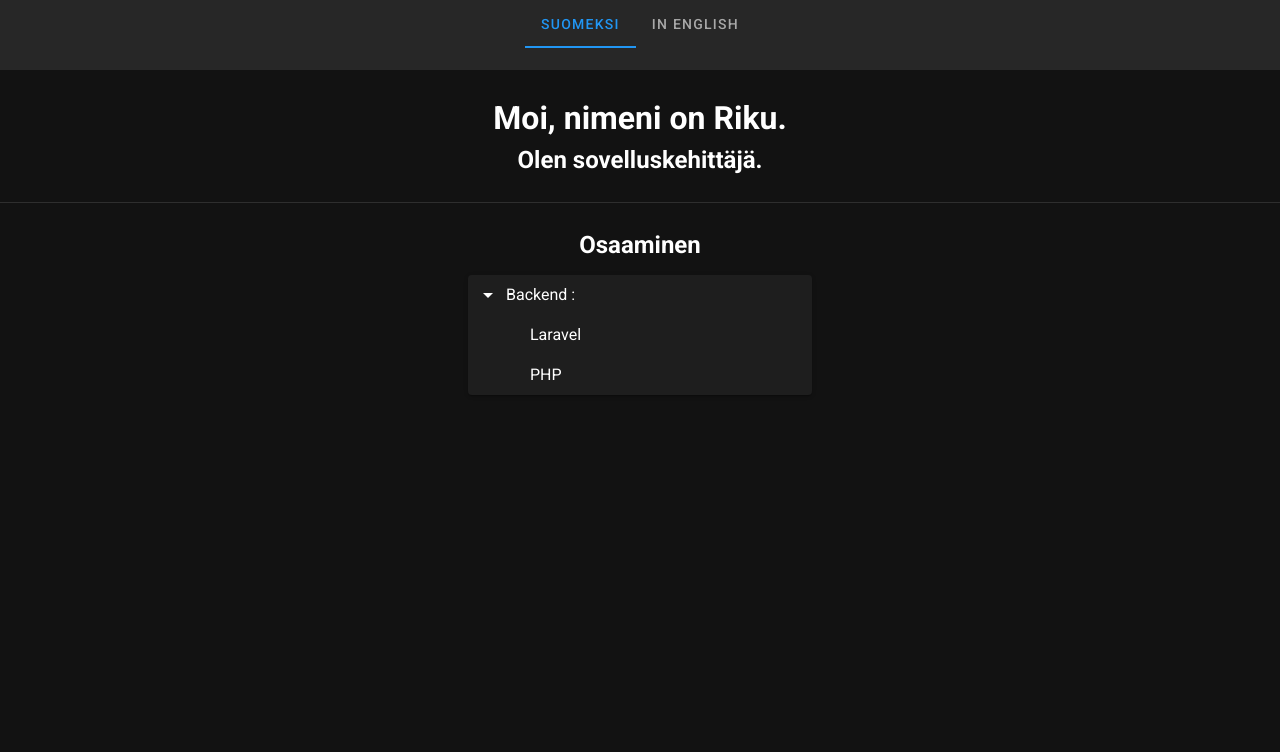
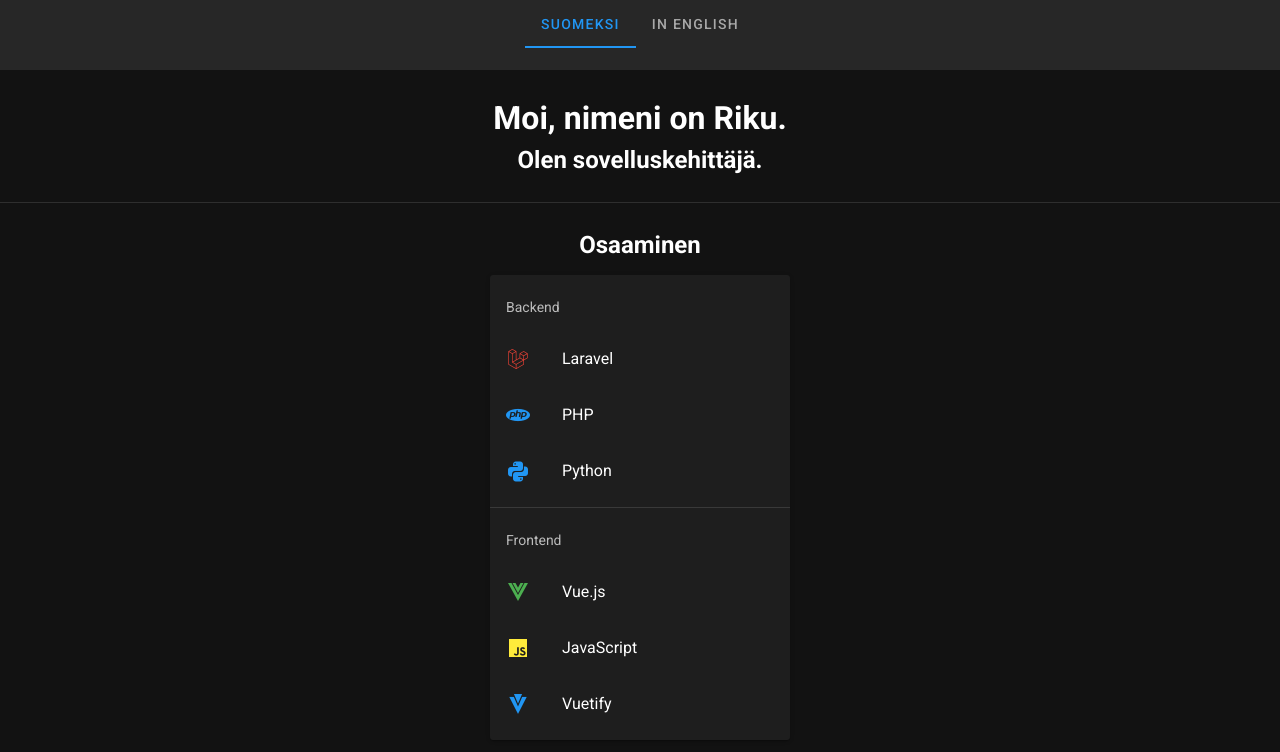
Before and after one commit to RikuKukkaniemi/my-website, a Vue app: page / in a window 1280 px wide. Shown: the top 752 px of the page. Built offline with nearby package versions, Linux system fonts and the light colour scheme.

Commit message:
Refactor to use v-list

```diff
--- a/src/components/Skills.vue
+++ b/src/components/Skills.vue
@@ -1,25 +1,97 @@
 <template>
   <div>
     <h2 class="text-center my-3">Osaaminen</h2>
-    <v-card class="mx-auto" max-width="344">
-      <v-treeview dense open-all :items="items"></v-treeview>
-    </v-card>
+
+  <v-card
+    class="mx-auto"
+    max-width="300"
+  >
+    <v-list flat>
+      <v-subheader>Backend</v-subheader>
+      <v-list-item-group>
+        <v-list-item
+          v-for="(language, l) in backend"
+          :key="l"
+        >
+          <v-list-item-icon>
+            <v-icon :color="language.icon.color" v-text="language.icon.code"></v-icon>
+          </v-list-item-icon>
+          <v-list-item-content>
+            <v-list-item-title v-text="language.text"></v-list-item-title>
+          </v-list-item-content>
+        </v-list-item>
+      </v-list-item-group>
+    </v-list>
+    <v-divider />
+    <v-list flat>
+    <v-subheader>Frontend</v-subheader>
+    <v-list-item-group>
+        <v-list-item
+          v-for="(language, l) in frontend"
+          :key="l"
+        >
+          <v-list-item-icon>
+            <v-icon :color="language.icon.color" v-text="language.icon.code"></v-icon>
+          </v-list-item-icon>
+          <v-list-item-content>
+            <v-list-item-title v-text="language.text"></v-list-item-title>
+          </v-list-item-content>
+        </v-list-item>
+      </v-list-item-group>
+    </v-list>
+  </v-card>
   </div>
 </template>
 
 <script>
 export default {
   data: () => ({
-    items: [
-      {
-        id: 1,
-        name: "Backend :",
-        children: [
-          { id: 2, name: "Laravel" },
-          { id: 3, name: "PHP" },
-        ]
-      },
-    ]
-  })
-};
+      backend: [
+        {
+          icon: {
+            color: 'red',
+            code: 'mdi-laravel',
+          },
+          text: 'Laravel'
+        },
+        {
+          icon: {
+            color: 'blue',
+            code: 'mdi-language-php',
+          },
+          text: 'PHP'
+        },
+        {
+          icon: {
+            color: 'blue',
+            code: 'mdi-language-python',
+          },
+          text: 'Python'
+        },
+      ],
+      frontend: [
+        {
+          icon: {
+            color: 'green',
+            code: 'mdi-vuejs',
+          },
+          text: 'Vue.js'
+        },
+        {
+          icon: {
+            color: 'yellow',
+            code: 'mdi-language-javascript',
+          },
+          text: 'JavaScript'
+        },
+        {
+          icon: {
+            color: 'blue',
+            code: 'mdi-vuetify',
+          },
+          text: 'Vuetify'
+        },
+      ]
+    }),
+}
 </script>
```
